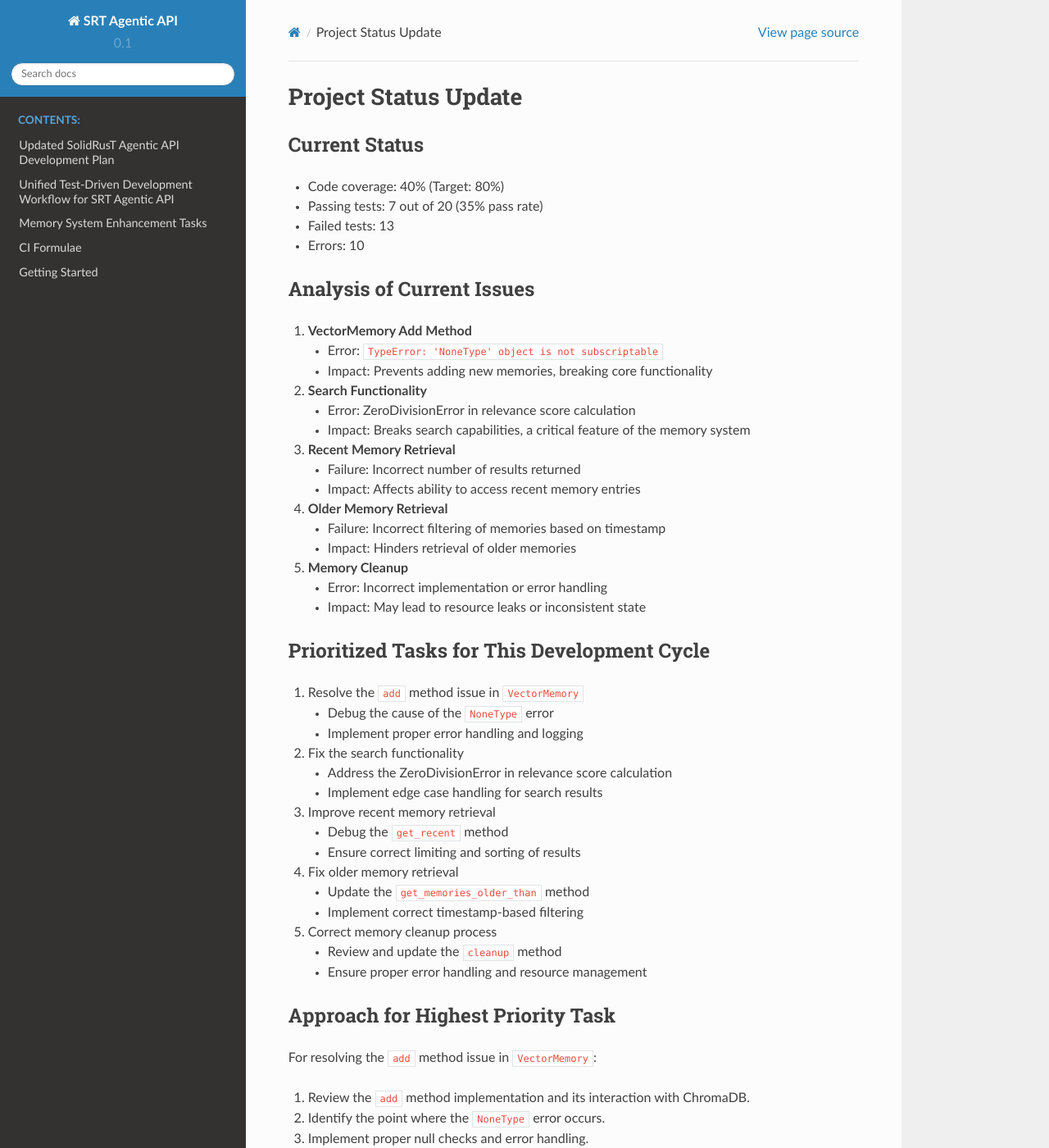
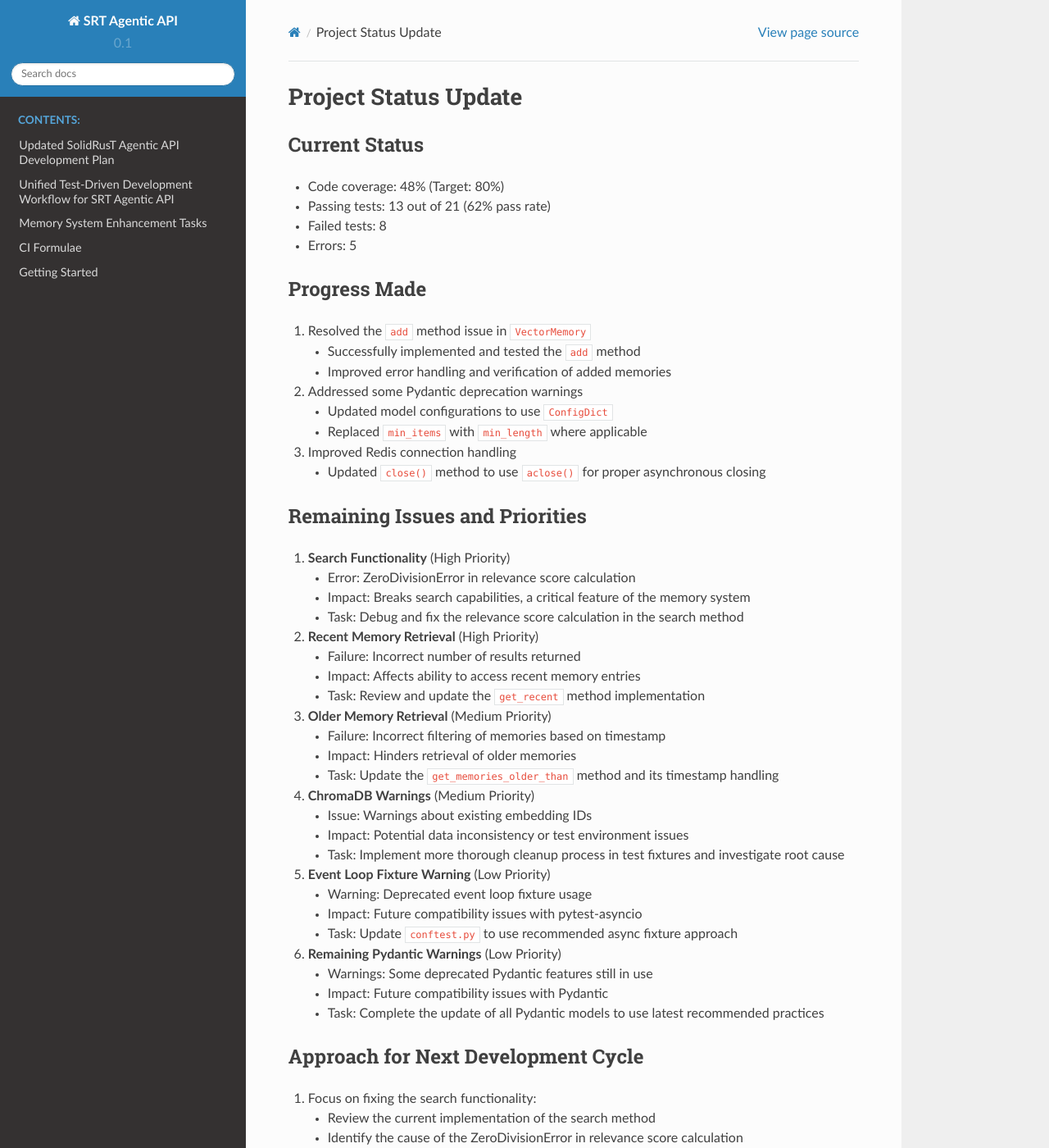
Before and after one commit to suparious/srt-agentic-api, a Sphinx documentation site: the page built from docs/project/project_status_update.md, in a window 1280 px wide and 1400 px high. Shown: the whole window at 82% size. Built offline with Sphinx 7.4.7 and the Read the Docs theme 2.0.0, drawn with Linux system fonts in a browser that asks for light colours; pages that are not in the unit, such as notebooks, are missing from menus; some of the changed text lies outside the part shown.

Commit message:
workign vector memory

```diff
--- a/docs/project/project_status_update.md
+++ b/docs/project/project_status_update.md
@@ -1,72 +1,89 @@
 # Project Status Update
 
 ## Current Status
-- Code coverage: 40% (Target: 80%)
-- Passing tests: 7 out of 20 (35% pass rate)
-- Failed tests: 13
-- Errors: 10
+- Code coverage: 48% (Target: 80%)
+- Passing tests: 13 out of 21 (62% pass rate)
+- Failed tests: 8
+- Errors: 5
 
-## Analysis of Current Issues
+## Progress Made
+1. Resolved the `add` method issue in `VectorMemory`
+   - Successfully implemented and tested the `add` method
+   - Improved error handling and verification of added memories
 
-1. **VectorMemory Add Method**
-   - Error: `TypeError: 'NoneType' object is not subscriptable`
-   - Impact: Prevents adding new memories, breaking core functionality
+2. Addressed some Pydantic deprecation warnings
+   - Updated model configurations to use `ConfigDict`
+   - Replaced `min_items` with `min_length` where applicable
 
-2. **Search Functionality**
+3. Improved Redis connection handling
+   - Updated `close()` method to use `aclose()` for proper asynchronous closing
+
+## Remaining Issues and Priorities
+
+1. **Search Functionality** (High Priority)
    - Error: ZeroDivisionError in relevance score calculation
    - Impact: Breaks search capabilities, a critical feature of the memory system
+   - Task: Debug and fix the relevance score calculation in the search method
 
-3. **Recent Memory Retrieval**
+2. **Recent Memory Retrieval** (High Priority)
    - Failure: Incorrect number of results returned
    - Impact: Affects ability to access recent memory entries
+   - Task: Review and update the `get_recent` method implementation
 
-4. **Older Memory Retrieval**
+3. **Older Memory Retrieval** (Medium Priority)
    - Failure: Incorrect filtering of memories based on timestamp
    - Impact: Hinders retrieval of older memories
+   - Task: Update the `get_memories_older_than` method and its timestamp handling
 
-5. **Memory Cleanup**
-   - Error: Incorrect implementation or error handling
-   - Impact: May lead to resource leaks or inconsistent state
+4. **ChromaDB Warnings** (Medium Priority)
+   - Issue: Warnings about existing embedding IDs
+   - Impact: Potential data inconsistency or test environment issues
+   - Task: Implement more thorough cleanup process in test fixtures and investigate root cause
 
-## Prioritized Tasks for This Development Cycle
+5. **Event Loop Fixture Warning** (Low Priority)
+   - Warning: Deprecated event loop fixture usage
+   - Impact: Future compatibility issues with pytest-asyncio
+   - Task: Update `conftest.py` to use recommended async fixture approach
 
-1. Resolve the `add` method issue in `VectorMemory`
-   - Debug the cause of the `NoneType` error
-   - Implement proper error handling and logging
+6. **Remaining Pydantic Warnings** (Low Priority)
+   - Warnings: Some deprecated Pydantic features still in use
+   - Impact: Future compatibility issues with Pydantic
+   - Task: Complete the update of all Pydantic models to use latest recommended practices
 
-2. Fix the search functionality
-   - Address the ZeroDivisionError in relevance score calculation
-   - Implement edge case handling for search results
+## Approach for Next Development Cycle
 
-3. Improve recent memory retrieval
-   - Debug the `get_recent` method
+1. Focus on fixing the search functionality:
+   - Review the current implementation of the search method
+   - Identify the cause of the ZeroDivisionError in relevance score calculation
+   - Implement a fix and add comprehensive tests for various search scenarios
+
+2. Improve recent memory retrieval:
+   - Analyze the `get_recent` method implementation
    - Ensure correct limiting and sorting of results
+   - Add tests to verify the correct number and order of retrieved memories
 
-4. Fix older memory retrieval
-   - Update the `get_memories_older_than` method
-   - Implement correct timestamp-based filtering
+3. Address older memory retrieval issues:
+   - Review the `get_memories_older_than` method
+   - Fix timestamp-based filtering
+   - Add tests with various timestamp scenarios
 
-5. Correct memory cleanup process
-   - Review and update the `cleanup` method
-   - Ensure proper error handling and resource management
+4. Enhance test environment and cleanup:
+   - Implement a more thorough cleanup process in test fixtures
+   - Investigate and resolve ChromaDB warnings about existing embedding IDs
+   - Ensure clean state before each test run
 
-## Approach for Highest Priority Task
-
-For resolving the `add` method issue in `VectorMemory`:
-
-1. Review the `add` method implementation and its interaction with ChromaDB.
-2. Identify the point where the `NoneType` error occurs.
-3. Implement proper null checks and error handling.
-4. Add detailed logging to track the flow of data through the method.
-5. Update the method to handle potential ChromaDB errors gracefully.
-6. Modify the test cases to cover various scenarios, including edge cases.
+5. Resolve remaining warnings:
+   - Update `conftest.py` to address event loop fixture warning
+   - Complete Pydantic model updates to resolve all deprecation warnings
 
 ## Next Steps
-1. Implement the fix for the `add` method in `VectorMemory`.
-2. Update relevant tests to reflect these changes and add new test cases.
-3. Run the test suite to verify the fix and identify any new issues.
-4. Move on to the next prioritized task (fixing the search functionality).
+1. Implement the fix for the search functionality, focusing on the relevance score calculation.
+2. Update the `get_recent` and `get_memories_older_than` methods.
+3. Enhance test fixtures to ensure proper cleanup and initialization.
+4. Address remaining warnings and deprecation issues.
+5. Continue to improve test coverage, aiming for the 80% target.
 
-## Questions and Clarifications
-1. Are there any known issues with the current version of ChromaDB regarding adding entries?
-2. Should we consider implementing a retry mechanism for failed add operations?
+## Questions and Clarifications for Next Cycle
+1. Are there any known issues with ChromaDB's search functionality that might be contributing to our relevance score calculation problem?
+2. Should we consider implementing a custom relevance scoring mechanism instead of relying solely on ChromaDB's built-in functionality?
+3. Are there any performance benchmarks we should be aware of for the memory retrieval operations, especially when dealing with large datasets?
```
Also changed, not shown: 6 other files.
